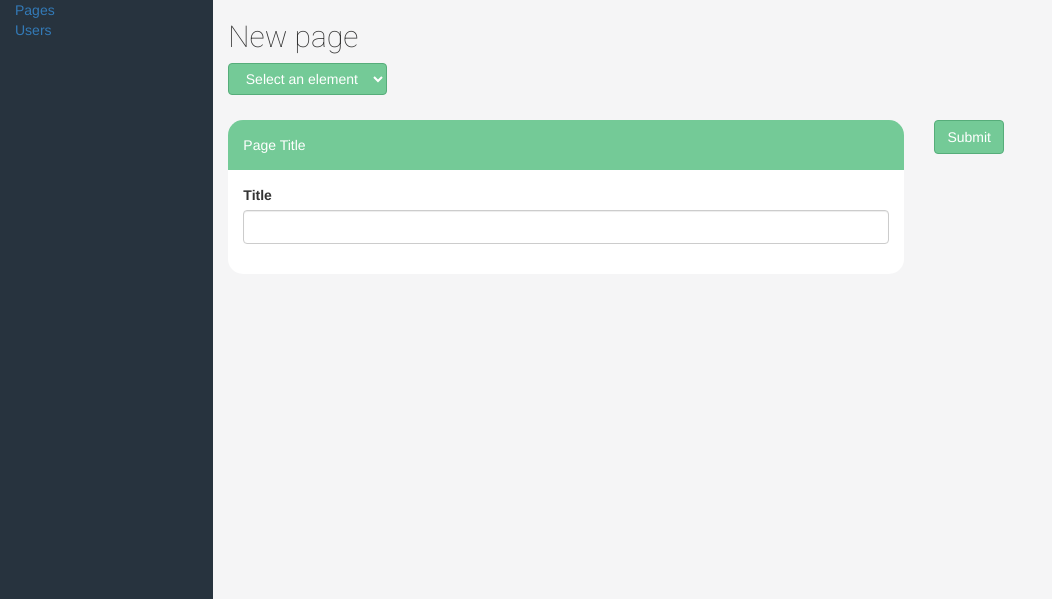
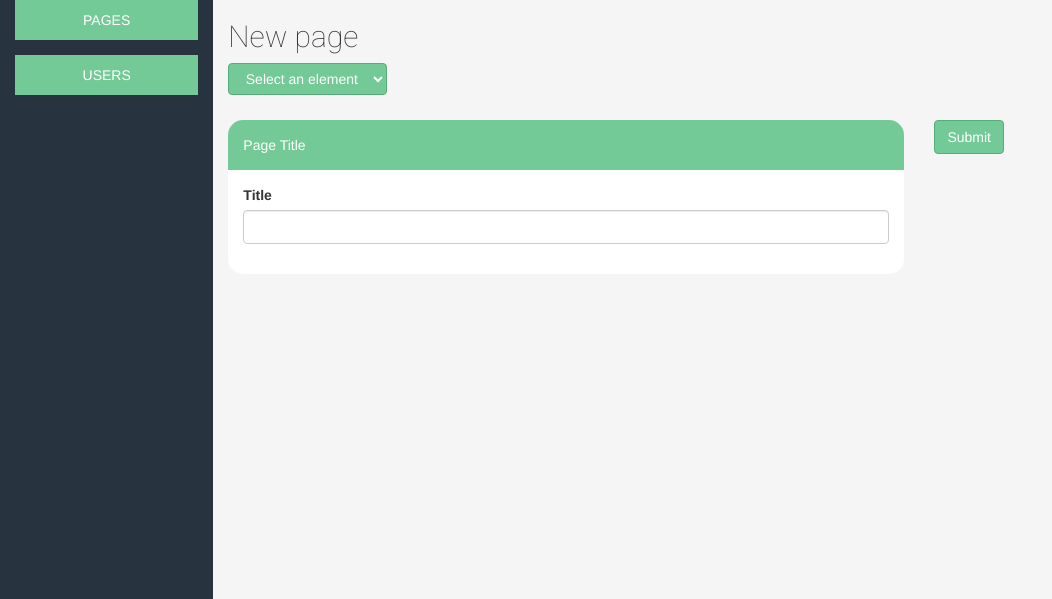
Before and after one commit to Johnystardust/MyCMS, a PHP site: page /admin/new-page.php in a window 1280 px wide. Shown: the part 40-639 px from the top of the page, without its empty margins (0-1052 px from the left). Run offline with PHP 8.4, Linux system fonts and the light colour scheme; the visitor is signed in with stand-in values (Sample User, id 1).

Commit message:
Added admin menu buttons and css

```diff
--- a/admin/admin-menu.php
+++ b/admin/admin-menu.php
@@ -10,6 +10,12 @@ if(!defined('included')){
 ?>
 
 <div class="col-md-2 menu">
-    <a href="<?php echo DIRADMIN ?>pages.php">Pages</a><br/>
-    <a href="<?php echo DIRADMIN ?>users.php">Users</a>
+
+    <ul>
+        <a href="<?php echo DIRADMIN ?>pages.php"><li><span>Pages</span></li></a>
+        <a href="<?php echo DIRADMIN ?>users.php"><li><span>Users</span></li></a>
+    </ul>
+
+
+
 </div>
--- a/admin/includes/sass/parts/_admin-index.sass
+++ b/admin/includes/sass/parts/_admin-index.sass
@@ -3,12 +3,6 @@
   width: 100%
   background: $blue
   position: fixed
-
-.menu
-  background: $blue
-  min-height: 600px
-  position: fixed
-  margin-top: 40px
 
 .main
   background: $light-grey
--- /dev/null
+++ b/admin/includes/sass/parts/_admin_menu.sass
@@ -0,0 +1,30 @@
+.menu
+  background: $blue
+  min-height: 600px
+  position: fixed
+  margin-top: 40px
+
+.menu ul
+  list-style-type: none
+  padding: 0
+
+.menu ul a li
+  display: table
+  width: 100%
+  height: 40px
+  background: inherit
+  text-align: center
+  margin-bottom: 15px
+
+.menu ul a
+  background: $light-green
+
+.menu ul a:hover
+  text-decoration: none
+  background: $dark-green
+
+.menu ul li span
+  color: $white
+  text-transform: uppercase
+  display: table-cell
+  vertical-align: middle
--- a/admin/includes/sass/style.css
+++ b/admin/includes/sass/style.css
@@ -13,6 +13,37 @@
   color: #FFFFFF;
   background: #56AD7A;
   border-color: #56AD7A; }
+
+.menu {
+  background: #27333E;
+  min-height: 600px;
+  position: fixed;
+  margin-top: 40px; }
+
+.menu ul {
+  list-style-type: none;
+  padding: 0; }
+
+.menu ul a li {
+  display: table;
+  width: 100%;
+  height: 40px;
+  background: inherit;
+  text-align: center;
+  margin-bottom: 15px; }
+
+.menu ul a {
+  background: #74CA97; }
+
+.menu ul a:hover {
+  text-decoration: none;
+  background: #56AD7A; }
+
+.menu ul li span {
+  color: #FFFFFF;
+  text-transform: uppercase;
+  display: table-cell;
+  vertical-align: middle; }
 
 h2 {
   font-family: "Roboto", sans-serif;
@@ -45,12 +76,6 @@ h2 {
   width: 100%;
   background: #27333E;
   position: fixed; }
-
-.menu {
-  background: #27333E;
-  min-height: 600px;
-  position: fixed;
-  margin-top: 40px; }
 
 .main {
   background: #F5F5F6;
--- a/admin/includes/sass/style.sass
+++ b/admin/includes/sass/style.sass
@@ -1,6 +1,8 @@
 @import "parts/variables"
 
 @import "parts/miscellaneous"
+
+@import "parts/admin_menu"
 
 @import "parts/typography"
 
```
Also changed, not shown: 1 other file.
